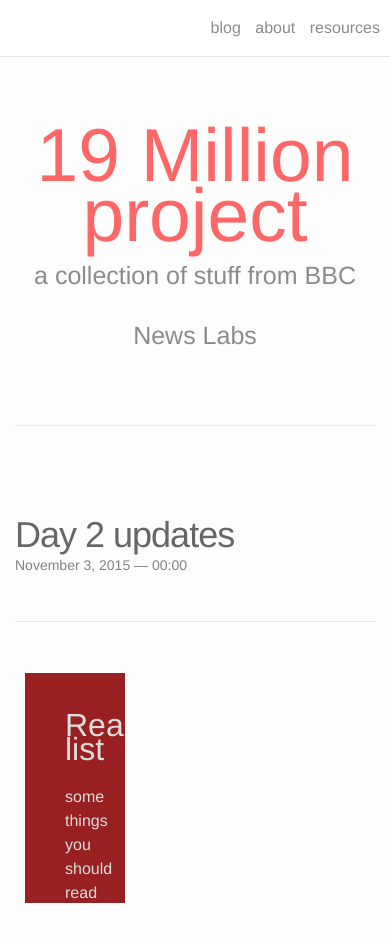
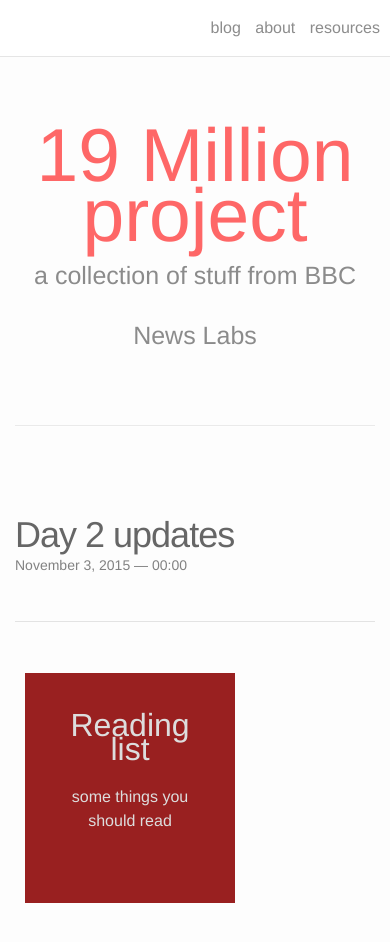
Before and after one commit to BBC-News-Labs/19million, a Jekyll site: the page built from index.html, in a window 390 px wide and 1013 px high. Shown: the top 942 px of the window. Built offline with Jekyll 4.4.1, drawn with Linux system fonts in a browser that asks for light colours; nearby versions of some CDN libraries; the list of posts is cut into pages by our own code.

Commit message:
Fix mobile issue

```diff
--- a/_sass/_layout.scss
+++ b/_sass/_layout.scss
@@ -195,6 +195,9 @@
 }
 .project {
 width: 33.33%;
+@include media-query($on-palm) {
+  width: 230px;
+}
 height: 250px;
 float: left;
 vertical-align: middle;
```
Also changed, not shown: 6 other files.
